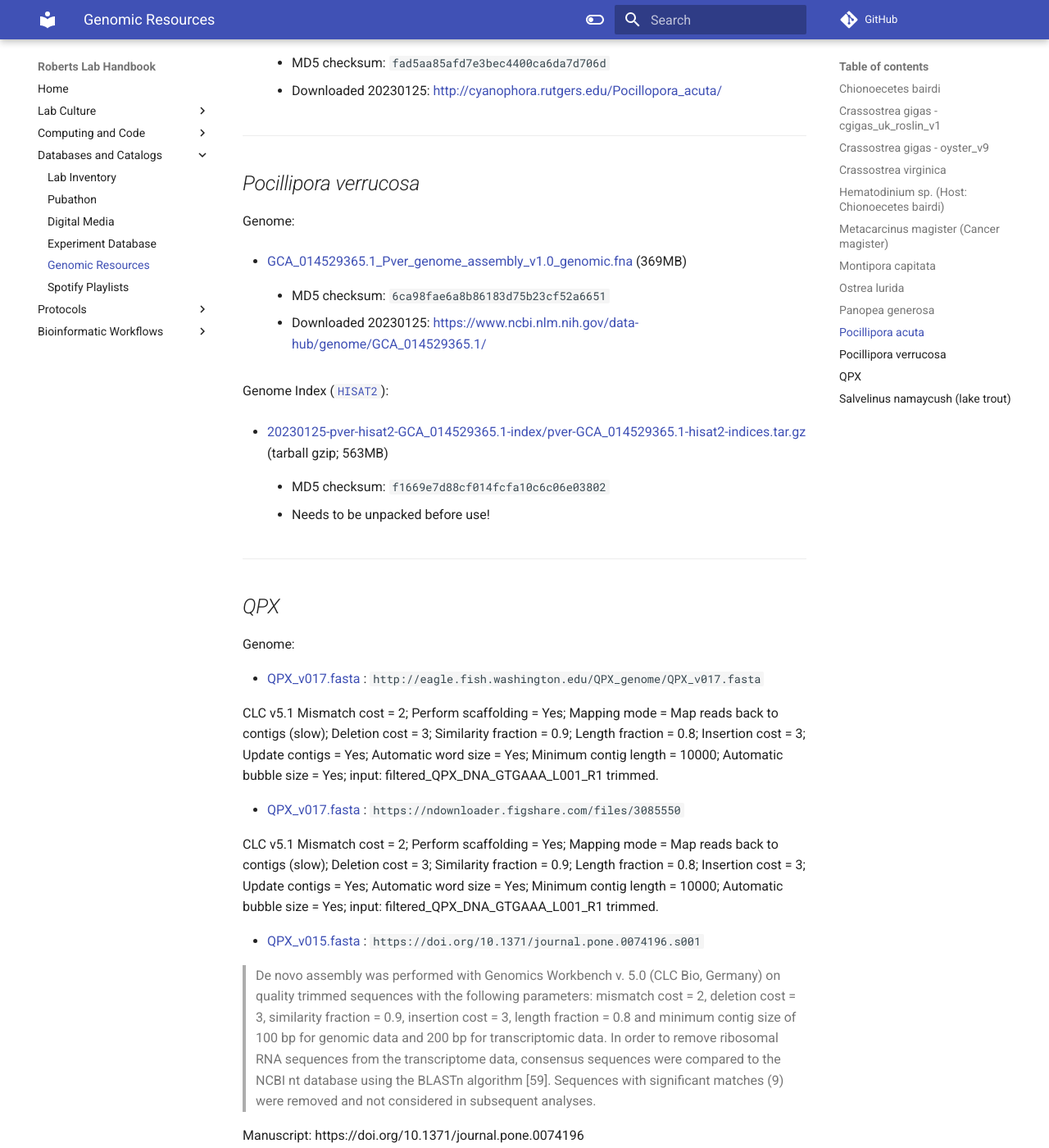
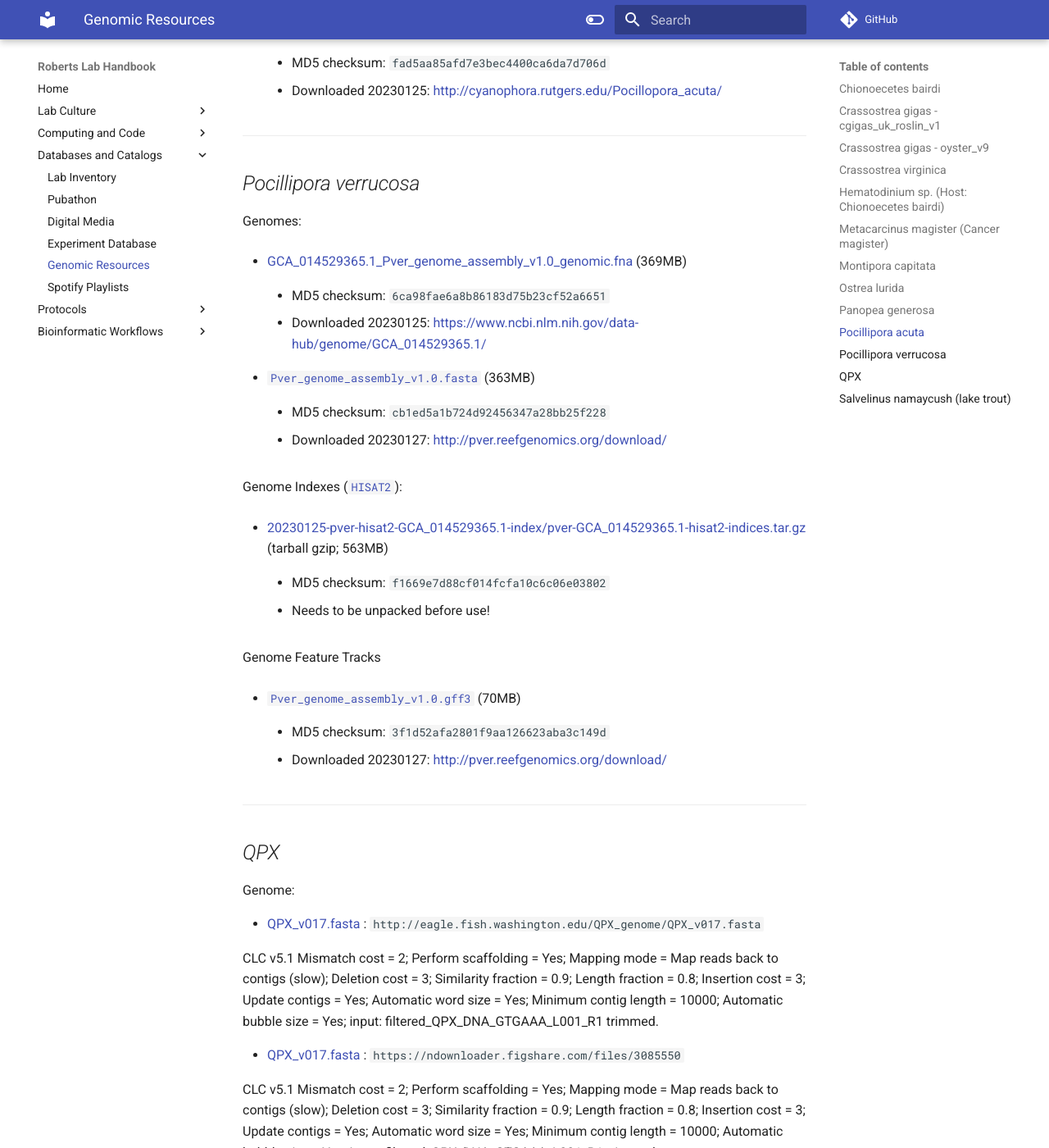
Before and after one commit to RobertsLab/resources, an MkDocs documentation site: the page built from docs/Genomic-Resources.md, in a window 1280 px wide and 1400 px high, scrolled down 17511 px. Shown: the whole window at 82% size. Built offline with MkDocs 1.6.1 and Material for MkDocs 9.7.7, drawn with Linux system fonts in a browser that asks for light colours; comment, search, counter and statistics services are not loaded.

Commit message:
add pver genome and gff

```diff
--- a/docs/Genomic-Resources.md
+++ b/docs/Genomic-Resources.md
@@ -800,7 +800,7 @@ Genome Feature Tracks:
 
 ## _Pocillipora verrucosa_
 
-Genome:
+Genomes:
 
   - [GCA_014529365.1_Pver_genome_assembly_v1.0_genomic.fna](https://owl.fish.washington.edu/halfshell/genomic-databank/GCA_014529365.1_Pver_genome_assembly_v1.0_genomic.fna) (369MB)
 
@@ -808,13 +808,27 @@ Genome:
 
     - Downloaded 20230125: [https://www.ncbi.nlm.nih.gov/data-hub/genome/GCA_014529365.1/](https://www.ncbi.nlm.nih.gov/data-hub/genome/GCA_014529365.1/)
 
-Genome Index ([`HISAT2`](https://daehwankimlab.github.io/hisat2/)):
+  - [`Pver_genome_assembly_v1.0.fasta`](https://owl.fish.washington.edu/halfshell/genomic-databank/Pver_genome_assembly_v1.0.fasta) (363MB)
+
+    -  MD5 checksum: `cb1ed5a1b724d92456347a28bb25f228`
+
+    - Downloaded 20230127: [http://pver.reefgenomics.org/download/](http://pver.reefgenomics.org/download/)
+
+Genome Indexes ([`HISAT2`](https://daehwankimlab.github.io/hisat2/)):
 
   - [20230125-pver-hisat2-GCA_014529365.1-index/pver-GCA_014529365.1-hisat2-indices.tar.gz](https://gannet.fish.washington.edu/Atumefaciens/20230125-pver-hisat2-GCA_014529365.1-index/pver-GCA_014529365.1-hisat2-indices.tar.gz) (tarball gzip; 563MB)
 
     - MD5 checksum: `f1669e7d88cf014fcfa10c6c06e03802`
 
     - Needs to be unpacked before use!
+
+Genome Feature Tracks
+
+  - [`Pver_genome_assembly_v1.0.gff3`](https://owl.fish.washington.edu/halfshell/genomic-databank/Pver_genome_assembly_v1.0.gff3) (70MB)
+
+    - MD5 checksum: `3f1d52afa2801f9aa126623aba3c149d`
+
+    - Downloaded 20230127: [http://pver.reefgenomics.org/download/](http://pver.reefgenomics.org/download/)
 
 ---
 
```
